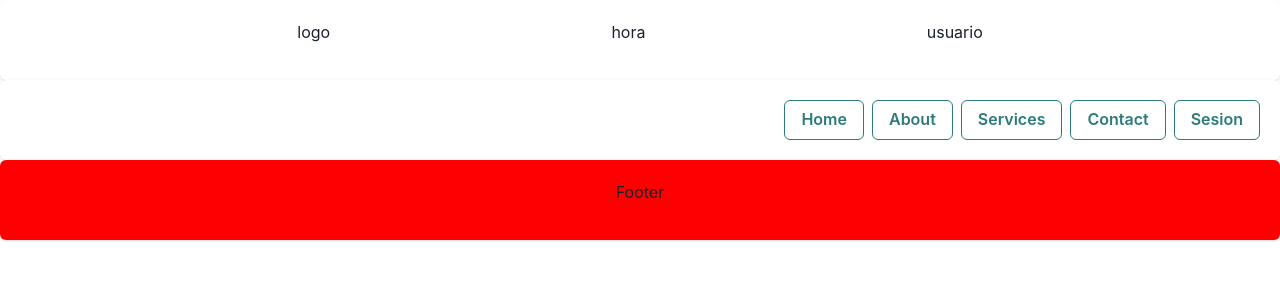
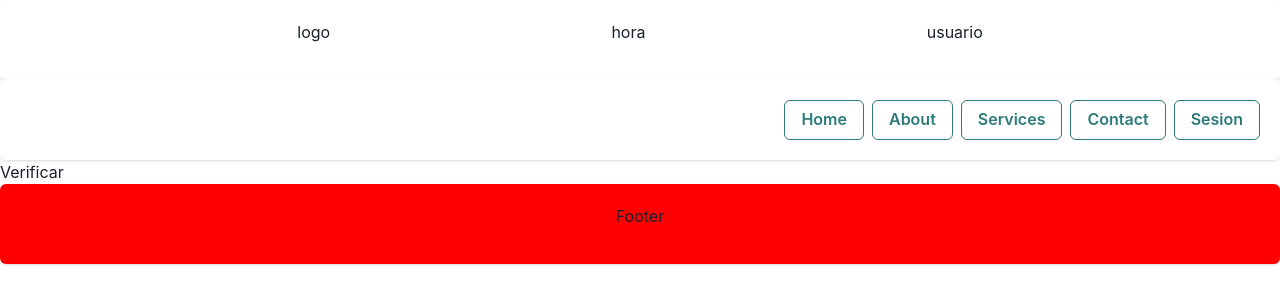
Before and after one commit to com2pa/frontEnd_Enfermeria, a React (Vite) app: page /verify/1 in a window 1280 px wide. Shown: the top 304 px of the page. Built offline with nearby package versions, Linux system fonts and the light colour scheme.

Commit message:
validando el token ejmplo pag

```diff
--- a/src/router/Root.jsx
+++ b/src/router/Root.jsx
@@ -1,4 +1,4 @@
-import React from 'react'
+
 import { BrowserRouter, Route, Routes } from 'react-router-dom';
 import Home from '../pages/Home';
 import About from '../pages/About';
@@ -10,7 +10,8 @@ import Menu from '../layout/Menu';
 import Index from '../pages/Login/Index';
 import RegisterFrom from '../pages/Login/RegisterForm';
 import LoginForm from '../pages/Login/LoginForm';
-import SidebarWithHeader from '../pages/Login/SidebarWithHeader';
+import Verify from '../pages/verify';
+
 export const Root = () => {
   return (
 
@@ -26,7 +27,8 @@ export const Root = () => {
             <Route path='/sesion' element={<Index/>}/>
             <Route path='/Register' element={<RegisterFrom/>}/>
             <Route path='/Login' element={<LoginForm/>}/>
-            <Route path='/Dashboard' element={<SidebarWithHeader/>}/>
+            <Route path='/verify/:token' element={<Verify />}/>
+
 
 
 
```
